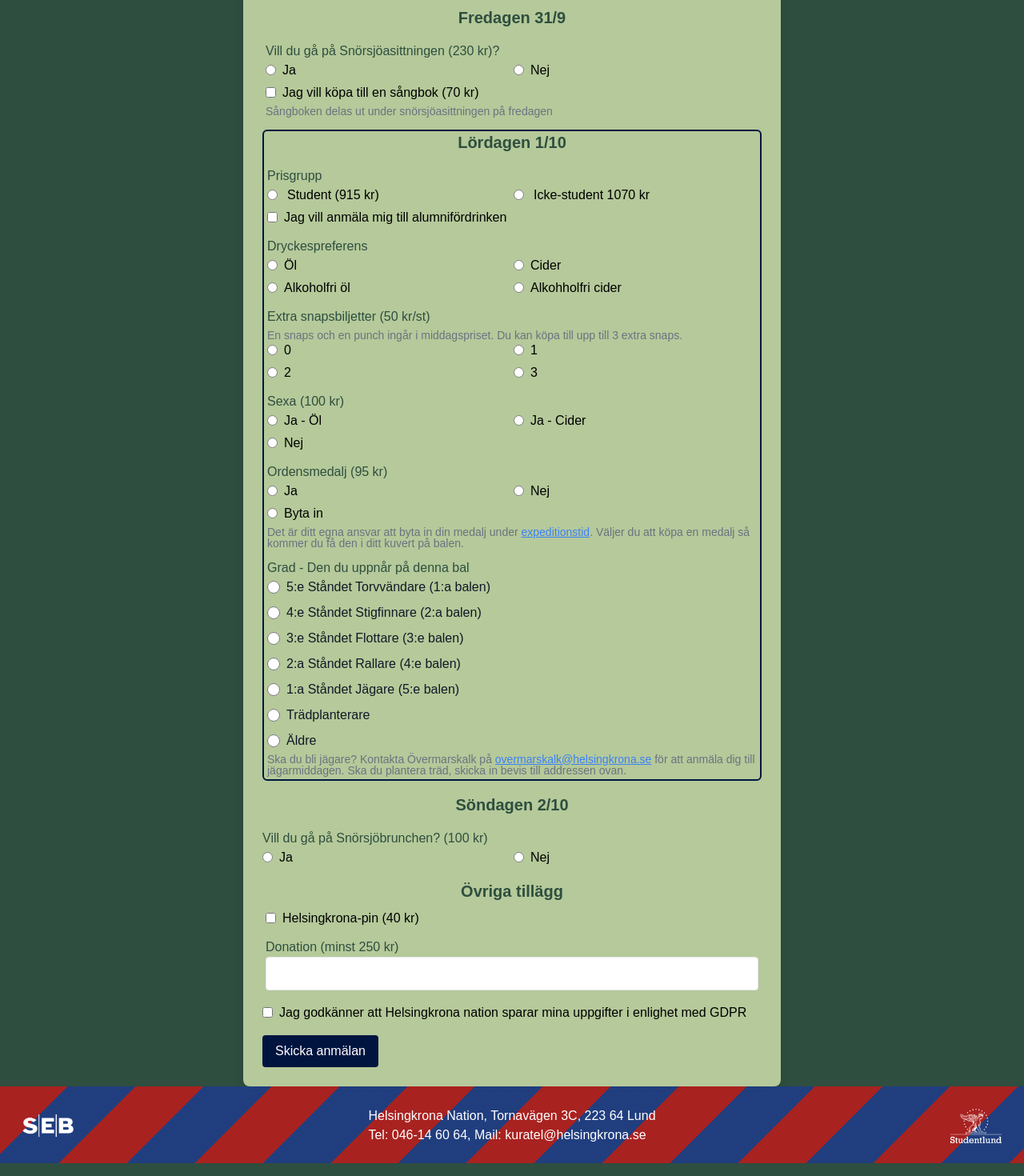
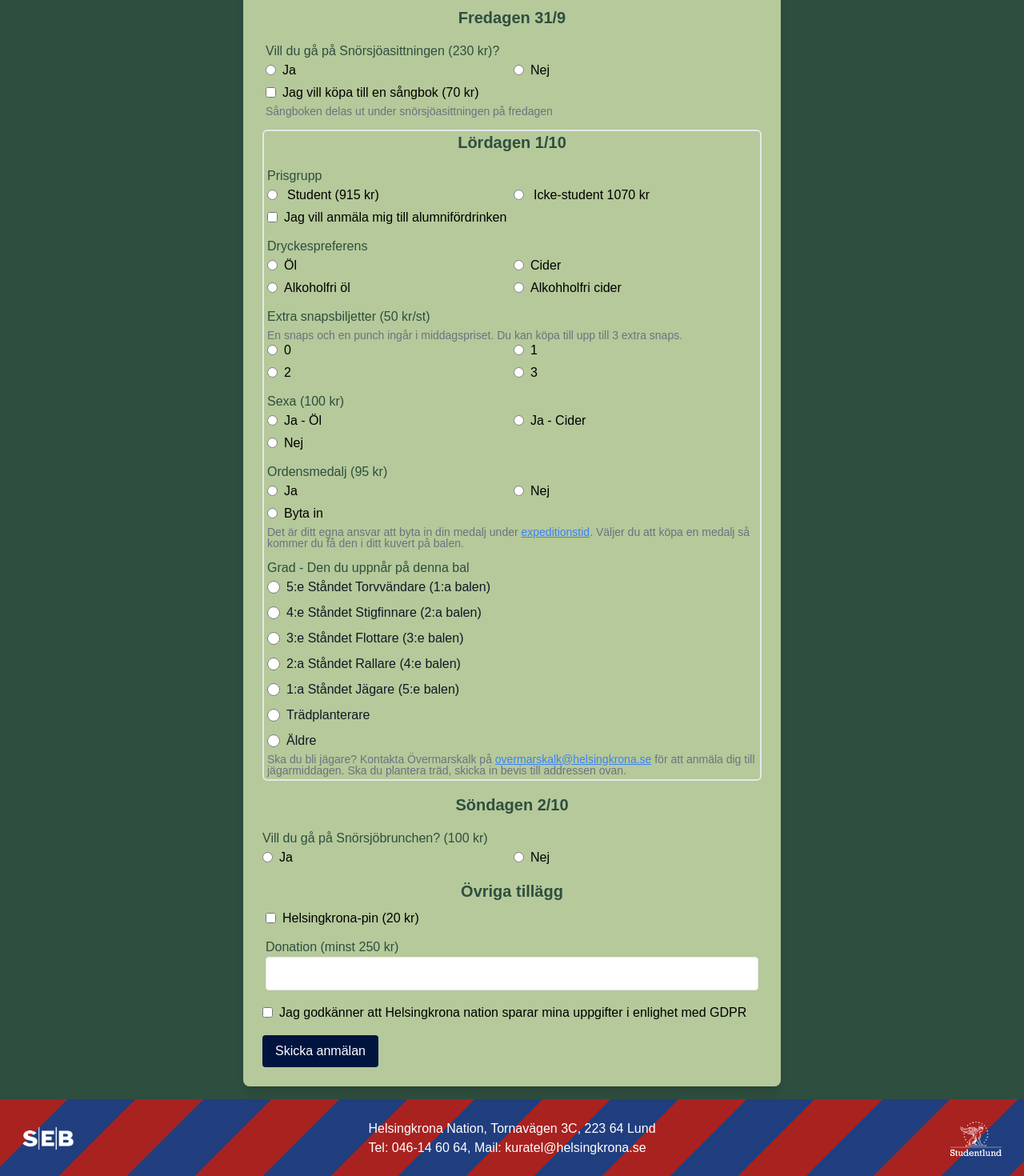
Before and after one commit to helsingkrona/HB-balhemsida, a Next.js app: page /anmodan in a window 1280 px wide. Shown: the part 998-2468 px from the top of the page at 80% size. Built offline with nearby package versions, Linux system fonts and the light colour scheme.

Commit message:
fixed pin price and padding

```diff
--- a/app/anmodan/page.tsx
+++ b/app/anmodan/page.tsx
@@ -166,7 +166,7 @@ export default function SignupPage() {
             </div>
           </div>
           {/* Anmälan till balen */}
-          <div className=" border-primaryBlue border-2 rounded-md">
+          <div className=" border-backgroundGreen border-2 rounded-md">
             <label className="form-section">Lördagen 1/10</label>
             <div className="form-question">
               <label className="form-label">Prisgrupp</label>
@@ -348,7 +348,7 @@ export default function SignupPage() {
             <div className="form-question">
               <label className="form-answer-alternative">
                 <input type="checkbox" {...register("nation_pin")} />
-                <span>Helsingkrona-pin (40 kr)</span>
+                <span>Helsingkrona-pin (20 kr)</span>
               </label>
             </div>
             <div className="form-question">
@@ -360,15 +360,8 @@ export default function SignupPage() {
               </label>
             </div>
             <div>
-
             </div>
           </div>
-
-
-
-
-
-
           <div>
             {/* GDPR Checkbox */}
             <label className="form-answer-alternative">
@@ -387,6 +380,7 @@ export default function SignupPage() {
           </button>
         </form >
       </div >
+      <div className="p-2"></div>
     </main>
   );
 }
```
Lines whose indentation alone changed are shown as unchanged.
